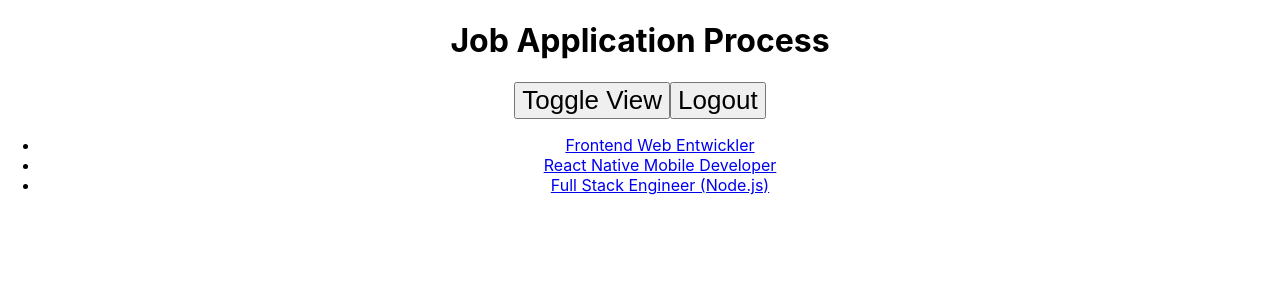
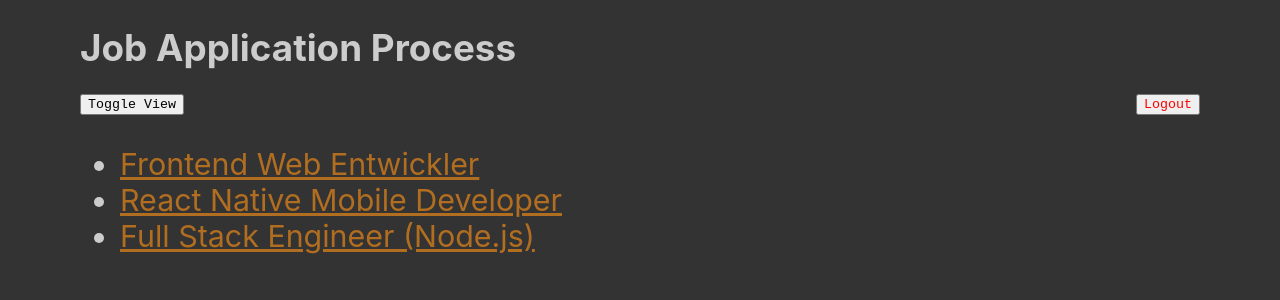
Before and after one commit to bekircbc/jobapp-sass-firebase, a React (Vite) app: page / in a window 1280 px wide. Shown: the top 300 px of the page. Built offline with nearby package versions, Linux system fonts and the light colour scheme; no server answers; data requests are answered from the project's data file.

Commit message:
style sheets copied and chnaged

```diff
--- a/src/styles/App.scss
+++ b/src/styles/App.scss
@@ -1,42 +1,252 @@
+@import "./_functions.scss";
+// @import "./_variables_default.scss";
+@import "./_variables_customer001.scss";
+
+body {
+  background-color: #333;
+  padding: 0 sum(20px, $siteIndent);
+
   .App {
-  text-align: center;
+    font-size: $fontSize_large;
+    color: #ccc;
+
+    h1 {
+      font-size: 2.3rem;
     }
 
-.App-logo {
-  height: 40vmin;
-  pointer-events: none;
+    .buttonArea {
+      display: flex;
+      justify-content: space-between;
+
+      .btn_normal {
+        font-family: monospace;
       }
 
-@media (prefers-reduced-motion: no-preference) {
-  .App-logo {
-    animation: App-logo-spin infinite 20s linear;
+      .btn_logout {
+        @extend .btn_normal;
+        color: red;
       }
     }
 
-.App-header {
-  background-color: #282c34;
-  min-height: 100vh;
-  display: flex;
-  flex-direction: column;
-  align-items: center;
-  justify-content: center;
-  font-size: calc(10px + 2vmin);
-  color: white;
+    .jobs {
+      margin: 20px 0 0 0;
     }
 
-.App-link {
-  color: #61dafb;
+    .job {
+      background-color: #222;
+      padding: 20px;
+      margin: 0 0 20px 0;
+
+      .header {
+        display: flex;
+        justify-content: space-between;
+
+        .position {
+          a {
+            color: rgb(177, 110, 33);
+          }
         }
 
-@keyframes App-logo-spin {
-  from {
-    transform: rotate(0deg);
+        .status {
+          color: #ccc;
+          font-family: monospace;
+          font-size: $fontSize_large;
+          background-color: #666;
+          border: 0;
+          border-radius: 5px;
+          padding: 5px 10px;
+          cursor: pointer;
         }
-  to {
-    transform: rotate(360deg);
+      }
+
+      .skills {
+        font-size: $fontSize_medium;
+        color: $color_skills;
+      }
+
+      .bulkText {
+        font-size: $fontSize_small;
+      }
+
+      ul.skillDefinitions {
+        margin: 10px 0 0 0;
+
+        li {
+          font-size: $fontSize_small;
+          color: $color_skills;
+        }
+      }
+    }
+
+    .job.send {
+      background-color: rgb(70, 72, 70);
+      @include border;
+    }
+
+    .job.wait {
+      background-color: rgb(79, 79, 14);
+      @include border;
+    }
+
+    .job.interview {
+      background-color: rgb(61, 22, 22);
+      @include border;
+    }
+
+    .job.declined {
+      background-color: #000;
+      @include border;
+
+      .position {
+        a {
+          color: #222;
+        }
+      }
+
+      .skills {
+        color: #222;
+      }
+    }
+
+    .job.accepted {
+      background-color: rgb(7, 85, 24);
+      @include border;
+    }
+
+    ul.jobsList {
+      li {
+        a {
+          color: rgb(177, 110, 33);
+        }
+      }
+    }
+
+    form {
+      width: 600px;
+
+      .formMessage {
+        color: yellow;
+        margin: -20px 0 0 120px;
+      }
+
+      fieldset {
+        border: 1px solid #888;
+        border-radius: 5px;
+        padding: 20px;
+
+        legend {
+          font-size: $fontSize_medium;
+        }
+
+        .row {
+          display: flex;
+          align-content: start;
+          padding: 5px;
+
+          label {
+            &:after {
+              content: ":";
+            }
+
+            width: 115px;
+            margin: 0 0 10px 0;
+          }
+
+          input {
+            font-size: 1rem;
+            width: 300px;
+          }
+
+          .fieldNote {
+            font-size: 1rem;
+            margin: 7px 0 0 5px;
+            color: rgb(226, 194, 134);
+          }
+        }
+
+        .buttonRow {
+          display: flex;
+          justify-content: right;
+
+          button {
+            font-size: 1rem;
+            padding: 5px;
+          }
+        }
+      }
+    }
+
+    .page_addJob {
+      h3 {
+        margin: 20px 0 10px 0;
+      }
+
+      ul.jobSites {
+        margin: 0;
+
+        a {
+          color: rgb(149, 223, 149);
+        }
+      }
+
+      form {
+        .row {
+          margin: 0 0 0.5rem 0;
+
+          input {
+            display: block;
+            font-size: 1.4rem;
+          }
+
+          ::placeholder {
+            color: #aaa;
+          }
+
+          div.info {
+            font-size: $fontSize_small;
+            color: yellow;
+          }
+
+          .field_position {
+            width: 500px;
+          }
+
+          .field_url {
+            width: 800px;
+          }
+
+          .field_skills {
+            width: 800px;
+          }
+
+          .field_bulkText {
+            width: 800px;
+            height: 100px;
+            font-size: $fontSize_medium;
           }
         }
 
         button {
-  font-size: calc(10px + 2vmin);
+          font-size: $fontSize_medium;
+          margin: 10px 0 0 0;
         }
+      }
+
+      .formData {
+        background: #444;
+        padding: 1px 10px;
+        margin: 20px 0 0 0;
+        font-size: $fontSize_small;
+        color: rgb(185, 157, 86);
+
+        pre {
+          white-space: pre-wrap;
+          white-space: -moz-pre-wrap;
+          white-space: -pre-wrap;
+          white-space: -o-pre-wrap;
+          word-wrap: break-word;
+        }
+      }
+    }
+  }
+}
--- /dev/null
+++ b/src/styles/_functions.scss
@@ -0,0 +1,7 @@
+@function sum($numbers...) {
+  $sum: 0;
+  @each $number in $numbers {
+    $sum: $sum + $number;
+  }
+  @return $sum;
+}
--- /dev/null
+++ b/src/styles/_variables_customer001.scss
@@ -0,0 +1,11 @@
+$color_skills: orange;
+$fontSize_small: 1.4rem;
+$fontSize_medium: 1.5rem;
+$fontSize_large: 1.9rem;
+$siteIndent: 60px;
+
+@mixin border {
+  border: 2px solid orange;
+  border-radius: 10px;
+  box-shadow: #fff 2px 2px 10px;
+}
--- /dev/null
+++ b/src/styles/_variables_default.scss
@@ -0,0 +1,10 @@
+$color_skills: rgb(227, 231, 138);
+$fontSize_small: 0.9rem;
+$fontSize_medium: 1.2rem;
+$fontSize_large: 1.5rem;
+$siteIndent: 10px;
+
+@mixin border {
+  border: 1px solid #666;
+  border-radius: 5px;
+}
```
Lines whose indentation alone changed are shown as unchanged.
